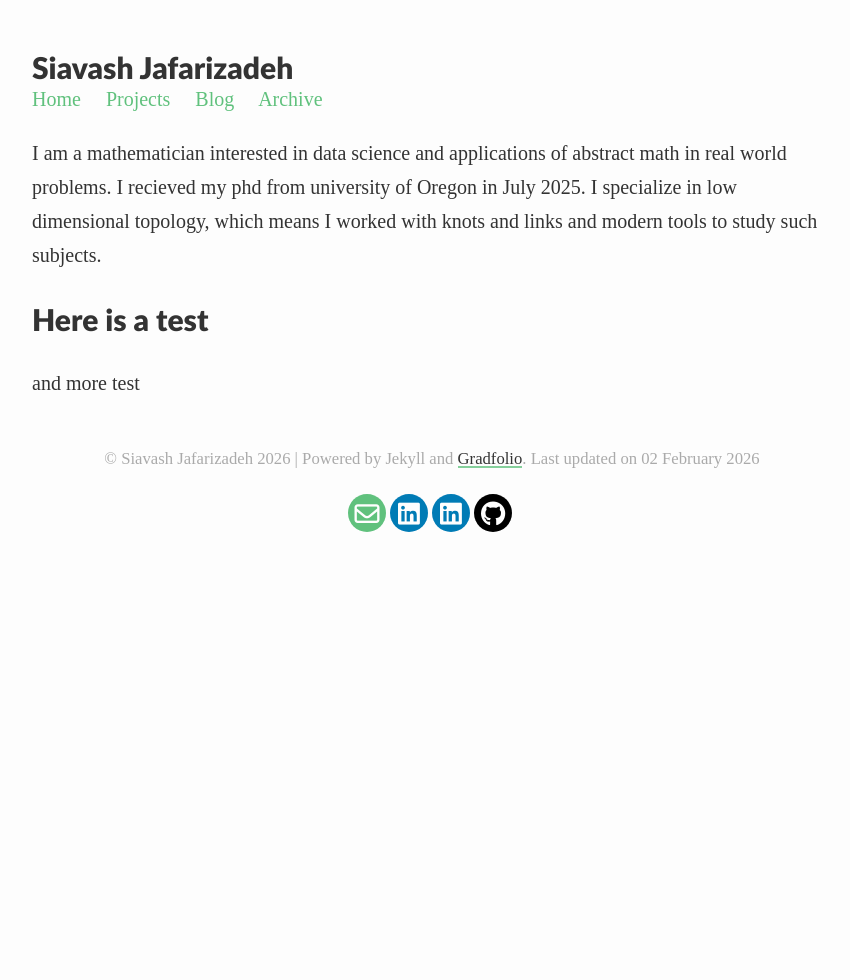
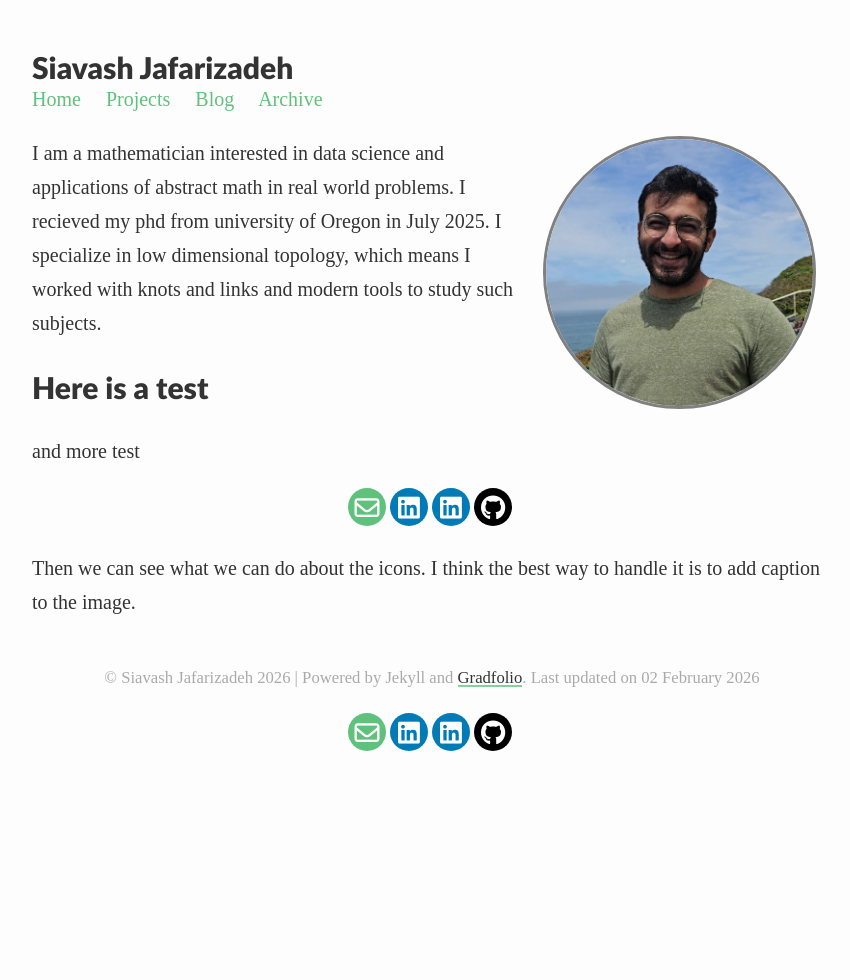
Before and after one commit to Sia-jaf/Sia-jaf.github.io, a Jekyll site: the page built from index.md, in a window 1280 px wide. Shown: the whole page, without its empty margins (208-1058 px from the left). Built offline with Jekyll 4.4.1, drawn with Linux system fonts in a browser that asks for light colours; some web fonts are replaced; our own code applies the rules of GitHub Pages for plain Markdown files.

Commit message:
Let see if we can get the icons out.

```diff
--- a/index.md
+++ b/index.md
@@ -5,10 +5,13 @@ profile:
   align: right
   image: profile_Feb25.JPG
 published: true
-<p> {% include social-footer.html %} </p>
 ---
 I am a mathematician interested in data science and applications of abstract math in real world problems. I recieved my phd from university of Oregon in July 2025. I specialize in low dimensional topology, which means I worked with knots and links and modern tools to study such subjects.
 ## Here is a test
 and more test
 
+<p> {% include social-footer.html %} </p>
+
+Then we can see what we can do about the icons. I think the best way to handle it is to add caption to the image.
+
 [//]: # ([Gradfolio](https://github.com/jitinnair1/gradfolio){:target="_blank"} is a responsive, dark-mode ready Jekyll theme designed keeping academia in mind. The easiest way to install the theme is to fork it using GitHub. Check the README file for [instructions](https://github.com/jitinnair1/gradfolio#installation){:target="_blank"}. If you want to use this space to write your biography here, edit the `index.md` file. You can put a picture in, too. Rename your picture to `profile.png` and put it in the `assets/images/` folder. The social-icons footer can be used to link profiles from GitHub, OrcID and ReasearchGate aprart form the usual Twitter, LinkedIn and Facebook. You can add your user ID in the `_config.yml` file to link your accounts. PS: If you liked the theme, do star it on GitHub! ### Also, check out: - [autoCV](https://github.com/jitinnair1/autocv) - a LaTeX template that builds and deploys the CV using GitHub Actions, so you will always have a ready link for your latest CV - [Tail](https://github.com/jitinnair1/tail) - a minimal, quick-setup template for a blog)
```
